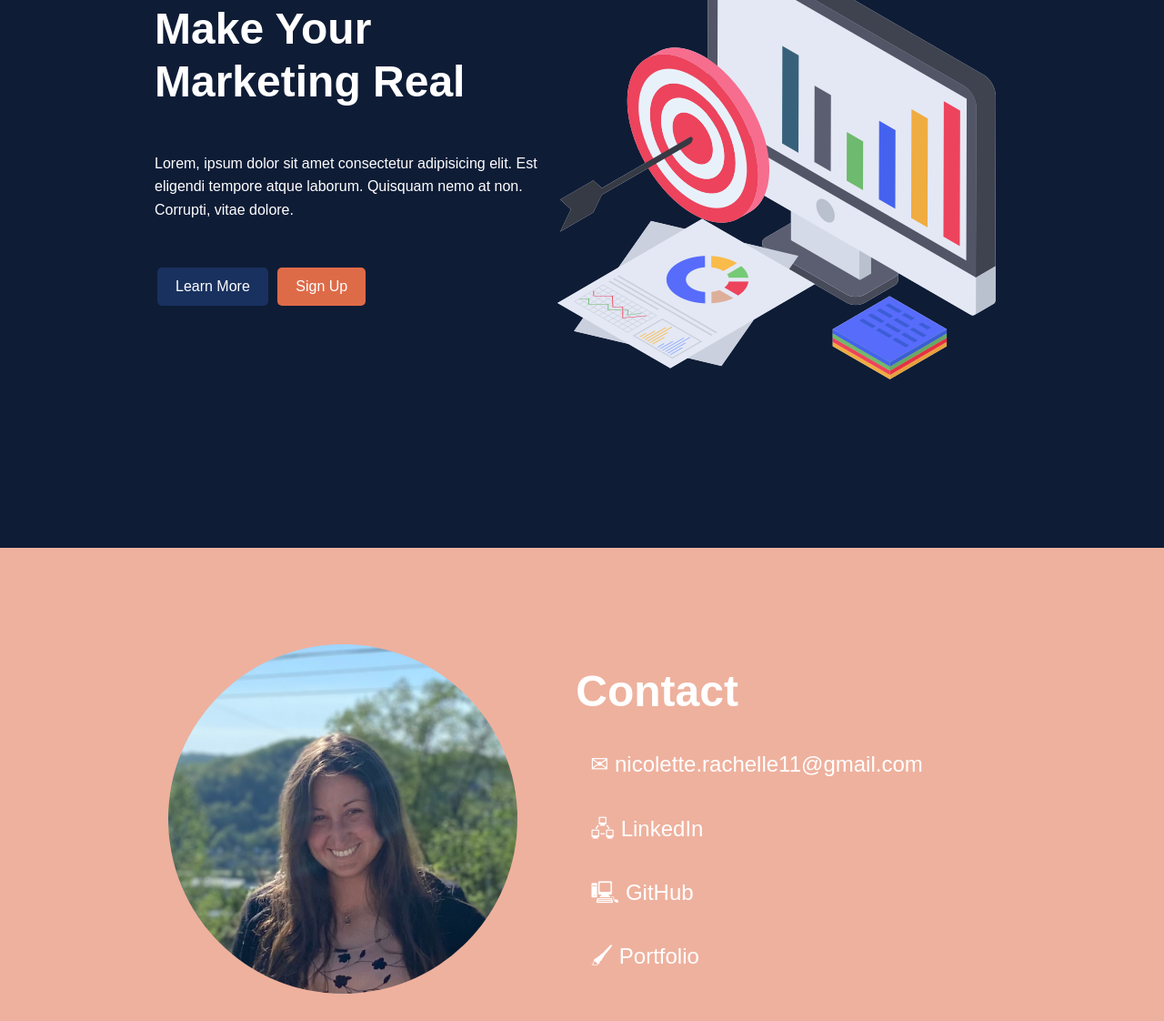
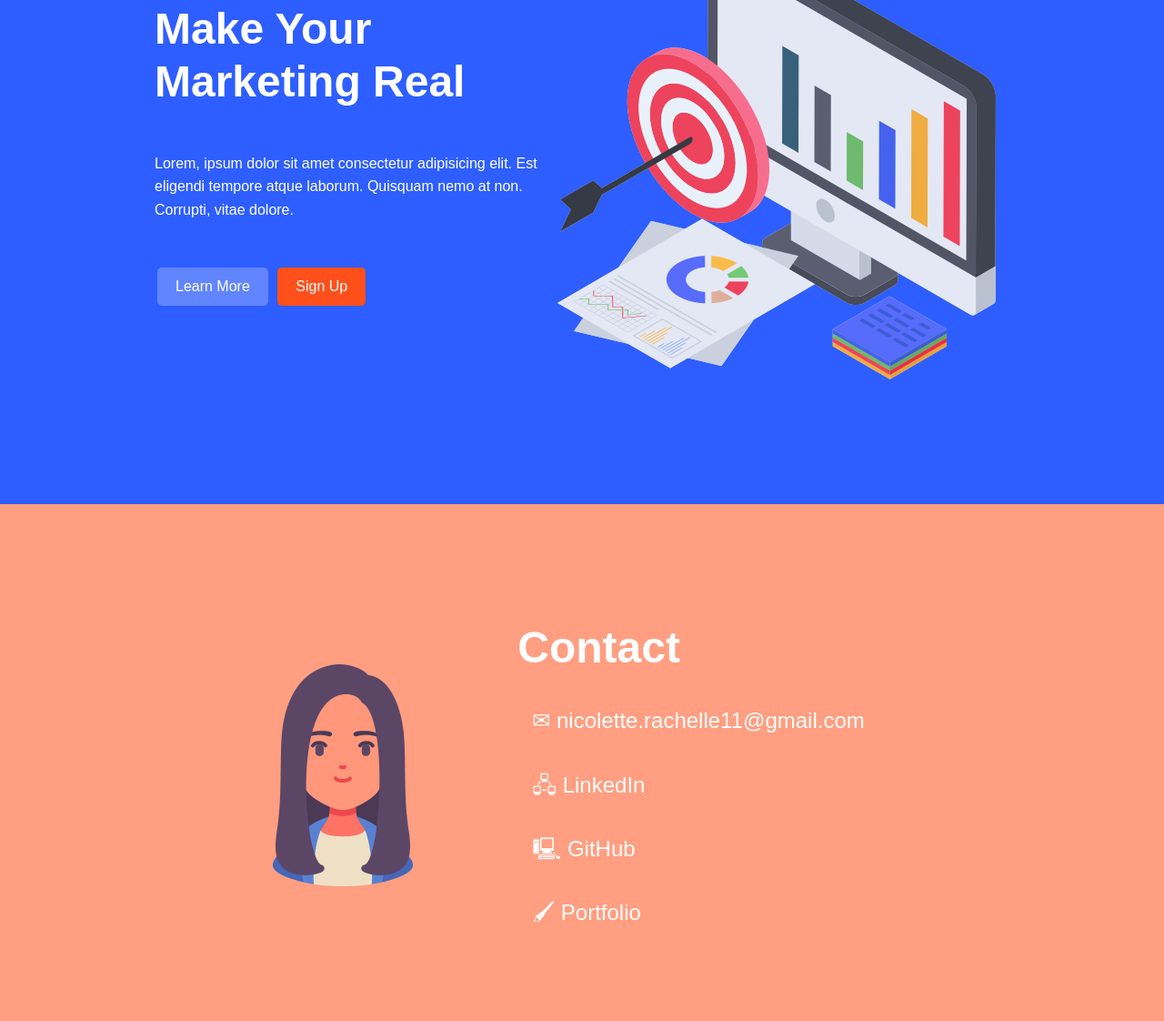
Before and after one commit to nrenner0211/sass-landing, a plain HTML site: page index.html in a window 1280 px wide. Shown: the part 246-1368 px from the top of the page at 91% size. Drawn offline with Linux system fonts and the light colour scheme.

Commit message:
logo/color updates

```diff
--- a/index.html
+++ b/index.html
@@ -42,7 +42,7 @@
     <footer class="footer">
         <div class="footer-content py-3">
             <img
-            alt="avatar" src="./assets/avatar.jpg"
+            alt="avatar" src="./assets/avatar.png"
             />
             <div class="m-2">
                 <h1>
--- a/scss/_config.scss
+++ b/scss/_config.scss
@@ -1,6 +1,6 @@
 $font-stack: Arial, Helvetica, sans-serif;
-$primary-color: #0E1C36;
-$secondary-color: #DE6B48;
+$primary-color: #2e5eff;
+$secondary-color: #ff501b;
 
 // set text color based on bg
 @function set-text-color($color) {
--- a/scss/style.scss
+++ b/scss/style.scss
@@ -19,7 +19,7 @@ body {
 
 .showcase {
     @include set-background($primary-color);
-    height: 53rem;
+    height: 50rem;
 
     nav {
         display: flex;
@@ -75,8 +75,7 @@ body {
         justify-content: center;
 
         img {
-            width: 30%;
-            border-radius: 50%;
+            width: 20%;
         }
 
         h1 {
```
Also changed, not shown: assets/avatar.jpg (deleted), assets/avatar.png (added), assets/favicon.png (deleted), scss/style.css, 2 other files.
